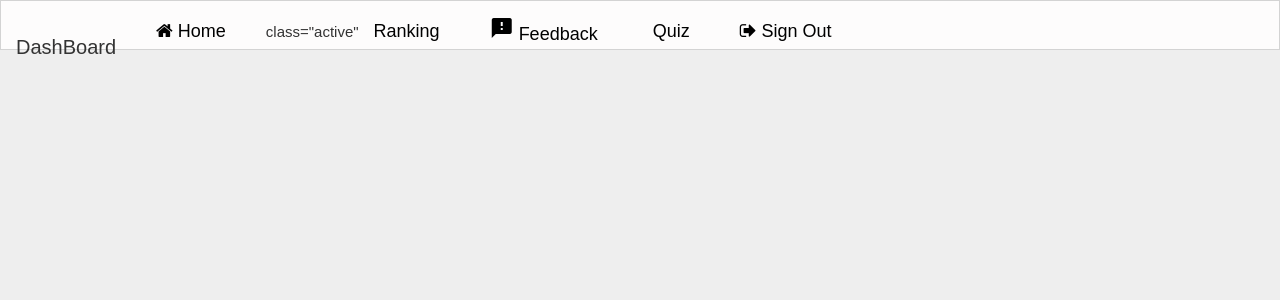
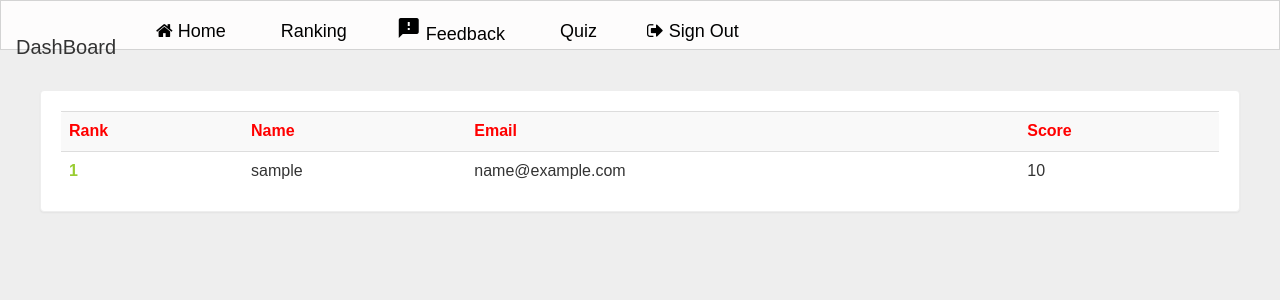
Before and after one commit to Online-Examination-System-Mini-Project/Online_Examination_System, a PHP site: page /Online_Examination_System/Pages/Teacher_Dashboard.php?q=2 in a window 1280 px wide. Shown: the part 70-370 px from the top of the page. Run offline with PHP 8.4, Linux system fonts and the light colour scheme; tables that the repository leaves empty hold one stand-in row (values such as "Sample post").

Commit message:
add php for represent ranking

```diff
--- a/Pages/Teacher_Dashboard.php
+++ b/Pages/Teacher_Dashboard.php
@@ -31,7 +31,7 @@
             <h3>DashBoard</h3>
             <ul class="menu">
                 <li><a href="../Pages/D_Home.html"><i class="fa fa-home" aria-hidden="true"></i>&nbsp;Home</a></li>
-                <li><?php if(@$_GET['q']==2) echo'class="active"'; ?><a href="../Pages/Teacher_Dashboard.php?q=2">&nbsp;Ranking</a></li>
+                <li><?php if(@$_GET['q']==2) ?><a href="Teacher_Dashboard.php?q=2">&nbsp;Ranking</a></li>
                 <li><a href="../Pages/D_Feedback.html"><i class="material-icons" aria-hidden="true">feedback</i>&nbsp;Feedback</a></li>
                 <li><a href="#">&nbsp;Quiz</a>
                     <ul class="dropdown-menu">
@@ -43,11 +43,38 @@
             </ul>
         </div>
         <div id="main-content">
+
+        <?php
+        //ranking start
+        $conn = mysqli_connect("localhost","root","","database") or die("Connection failed");
+        if(@$_GET['q']== 2)
+        {
+        $q=mysqli_query($conn,"SELECT * FROM rank ORDER BY score DESC " )or die('Error223');
+        echo  '<div class="panel title"><div class="table-responsive">
+        <table class="table table-striped title1" >
+        <tr style="color:red"><td><b>Rank</b></td><td><b>Name</b></td><td><b>Email</b></td><td><b>Score</b></td></tr>';
+        $c=0;
+        while($row=mysqli_fetch_array($q) )
+        {
+        $e=$row['email'];
+        $s=$row['score'];
+        $q12=mysqli_query($conn,"SELECT * FROM users WHERE email='$e'" )or die('Error231');
+        while($row=mysqli_fetch_array($q12) )
+        {
+        $name=$row['userName'];
+        $c++;
+        echo '<tr><td style="color:#99cc32"><b>'.$c.'</b></td><td>'.$name.'</td><td>'.$e.'</td><td>'.$s.'</td>';
+        }
+        }
+        echo '</table></div></div>';}
+
+        ?>
+
         <?php
             if(@$_GET['q']==4 && !(@$_GET['step']) ) {
             echo '
             <div class="row">
-            <span class="title1" style="margin-left:40%;font-size:30px;"><b>Enter Quiz Details</b></span><br /><br />
+            <span class="title1" style="margin-left:40%;font-size:30px;"><b><center>Enter Quiz Details</b><center></span><br /><br />
             <div class="col-md-3"></div>
             <div class="col-md-6">
             <form class="form-horizontal title1" name="form" action="update.php?q=addquiz"  method="POST">
@@ -137,7 +164,7 @@
             if(@$_GET['q']==4 && (@$_GET['step'])==2 ) {
             echo '
             <div class="row">
-            <span class="title1" style="margin-left:40%;font-size:30px;"><b>Enter Question Details</b></span><br /><br />
+            <span class="title1" style="margin-left:40%;font-size:30px;"><b><center>Enter Question Details</center></b></span><br /><br />
             <div class="col-md-3"></div><div class="col-md-6"><form class="form-horizontal title1" name="form" action="update.php?q=addqns&n='.@$_GET['n'].'&eid='.@$_GET['eid'].'&ch=4 "  method="POST">
             <fieldset>
             ';
@@ -202,9 +229,6 @@
 
             </fieldset>
             </form></div>';
-
-
-
             }
             ?>
         </div>
```
